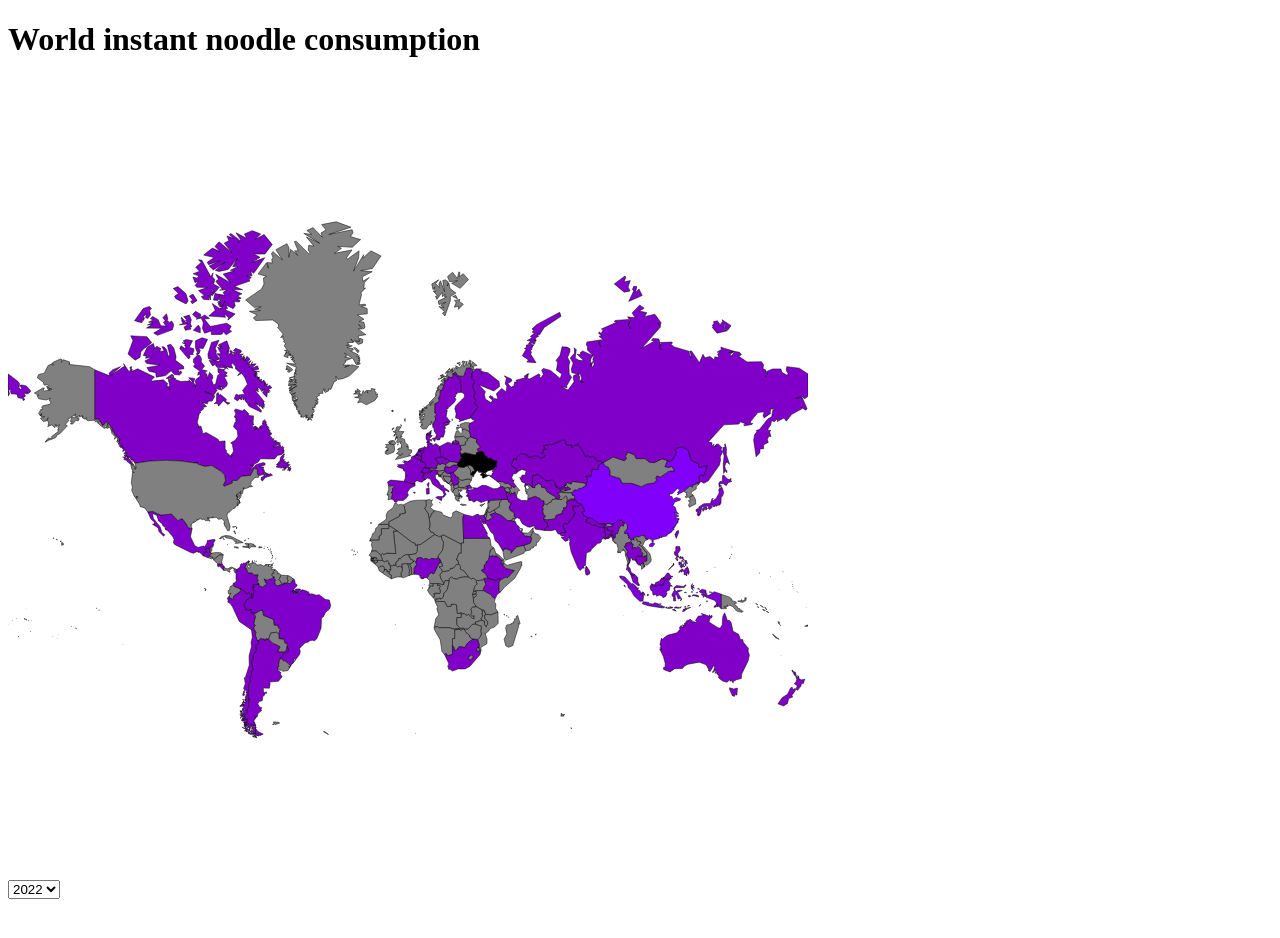
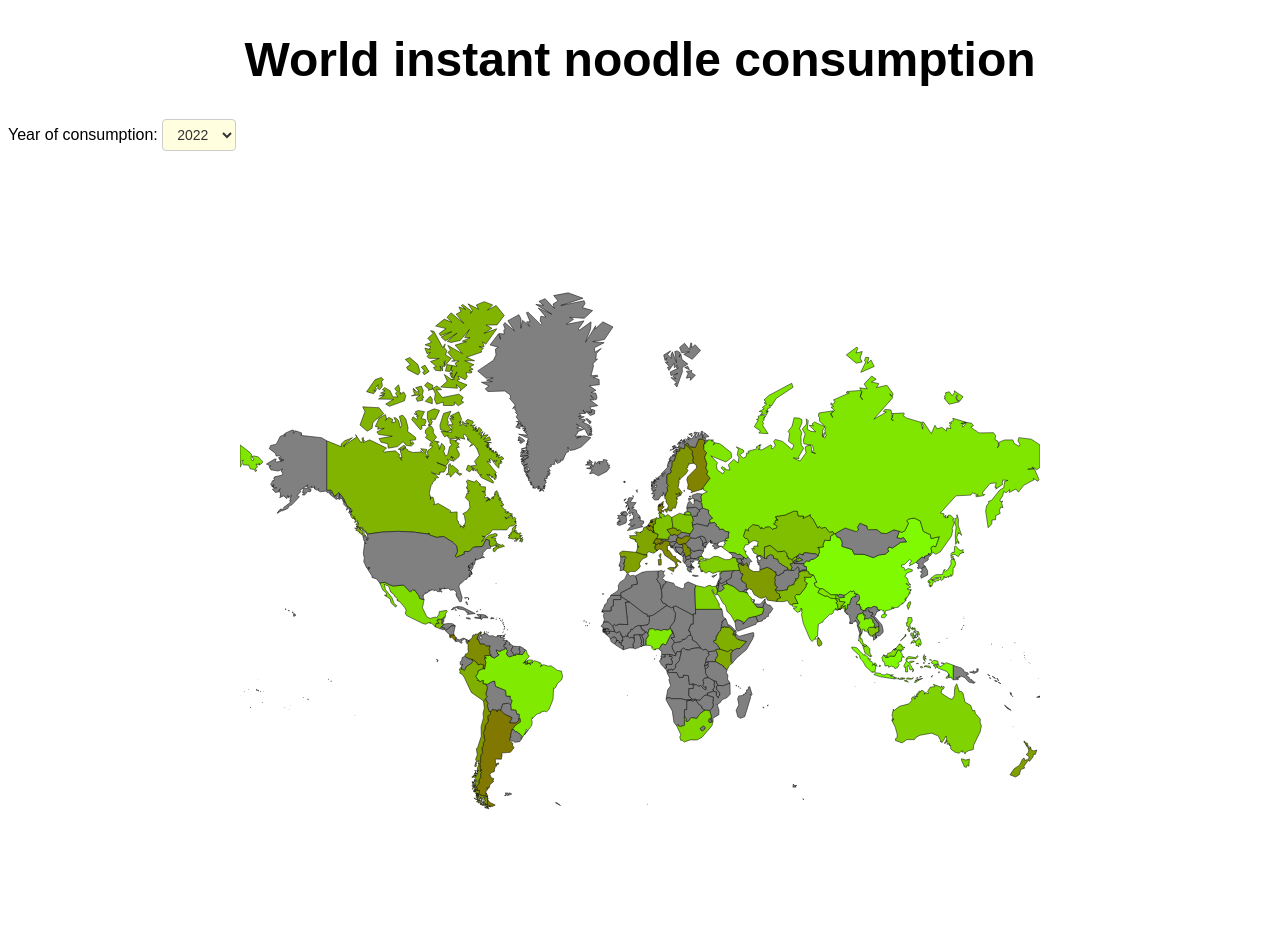
Before and after one commit to NTThanhTam/DSDV_project, a plain HTML site: page index.html in a window 1280 px wide. Before the commit the page ends 907 px from the top, so only its background shows below. Drawn offline with Linux system fonts and the light colour scheme.

Commit message:
add hovering, center title and svg, css the select box

```diff
--- a/index.html
+++ b/index.html
@@ -9,17 +9,20 @@
 
 </head>
 <body>
-    <div id="infor">
+    <div id="project_title">
         <h1 id="title">World instant noodle consumption</h1>
     </div>
-    <div id="world_map_SVG"></div>
+    <div id="world_map_SVG">
+        <label class="year-select-label">Year of consumption:
             <select id="year-select">
                 <option selected value="y2022">2022</option>
                 <option value="y2018">2018</option>
                 <option value="y2019">2019</option>
                 <option value="y2020">2020</option>
                 <option value="y2021">2021</option>
+            </select>
+        </label>
+    </div>
 
-    </select>
 </body>
 </html>
--- a/script.js
+++ b/script.js
@@ -52,8 +52,8 @@ function draw_chart(geojson, year){
                     .append("svg")
                     .attr("width", width)
                     .attr("height", height)
-                    .attr("display", "block")
-                    .attr("margin", "auto")
+                    .style("display", "block")
+                    .style("margin", "auto")
 
         var year_index = year_indexes[year]
 
@@ -69,9 +69,25 @@ function draw_chart(geojson, year){
         var max_color = d3.max(geojson.features, function(d){
             return d.properties.value[year_index]
         })
-        var colorScale = d3.scaleLinear().domain([min_color, max_color]).range([200, 250])
+
         console.log("Min color: " + min_color)
         console.log("Max color: " + max_color)
+
+        // var tooltip = d3.select("body")
+        //                 .append("div")
+        //                 .style("position", "absolute")
+        //                 .style("z-index", "10")
+        //                 .style("visibility", "hidden")
+        //                 .style("background", "#000")
+        //                 .text("a simple tooltip");
+
+        var values = geojson.features.map(function(d) {
+            return d.properties.value[year_index];
+        });
+
+        var colorScale = d3.scaleQuantile()
+            .domain(values)
+            .range([120, 125, 130, 135, 140, 145, 150, 155, 160, 165, 170, 175, 180, 185, 190, 195, 200, 205, 210, 215, 220, 225, 230, 235, 240, 245, 250]);
 
         svg.selectAll("path")
                 .data(geojson.features)
@@ -82,23 +98,19 @@ function draw_chart(geojson, year){
                 .style("stroke", "black")
                 .attr("cursor", "pointer")
                 .attr("fill", function(d){
-                    if(d.properties.value[year_index] == null){
+                    if(d.properties.value[year_index] == null || d.properties.value[year_index] == 0 || isNaN(d.properties.value[year_index])){
                         return "rgb(128, 128, 128)"
                     }
                     else{
-                        return "rgb(128, 0, " + colorScale(d.properties.value[year_index]) + ")"
+                        return "rgb(128, " + colorScale(d.properties.value[year_index]) + ", 0)"
                     }
                 })
-                .on("mouseover", function(d){
-                    console.log(d.name)
-                    // svg
-                    //     .append("text").attr("class", "title-text")
-                    //     .style("fill", color(i))
-                    //     .text(d.name + "efzeiufzihefizeifiu")
-                    //     .attr("text-anchor", "middle")
-                    //     .attr("x", 200)
-                    //     .attr("y", 30);
-                })
+                .append("svg:title")
+                .text(function(d) {
+                    const value = "Country: " + String(d.properties.name) + "\n"
+                                + "Consumption in " + year.slice(1) + ": " + String(d.properties.value[year_index]) +"\n"
+                    return value; })
+
 
         d3.select("#year-select").on("change", function (event, d) {
             let criterion = event.target.value;
--- a/style.css
+++ b/style.css
@@ -1,6 +1,20 @@
-#world_map_SVG {
-    display: block;
-    margin: auto;
-    align-items: center;
-    height: 100vh;
-  }
+* {
+  font-family: Arial;
+}
+
+#project_title{
+  font-size: 24px;
+}
+
+#title{
+  text-align: center;
+}
+
+.year-select-label select {
+  background-color: lightyellow;
+  border: 1px solid #ccc;
+  border-radius: 4px;
+  padding: 6px 10px;
+  font-size: 14px;
+  color: #333;
+}
```
Lines whose indentation alone changed are shown as unchanged.
